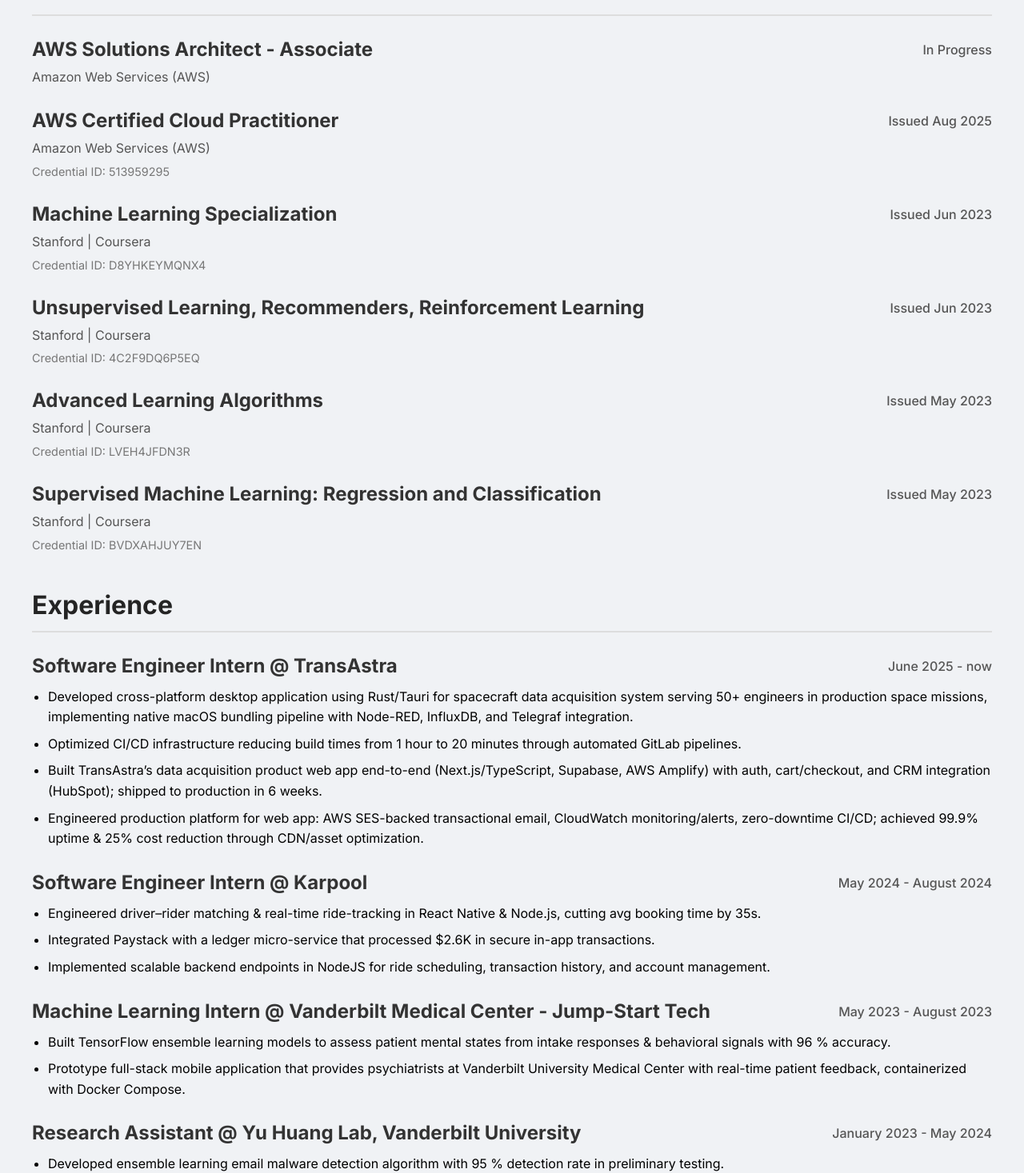
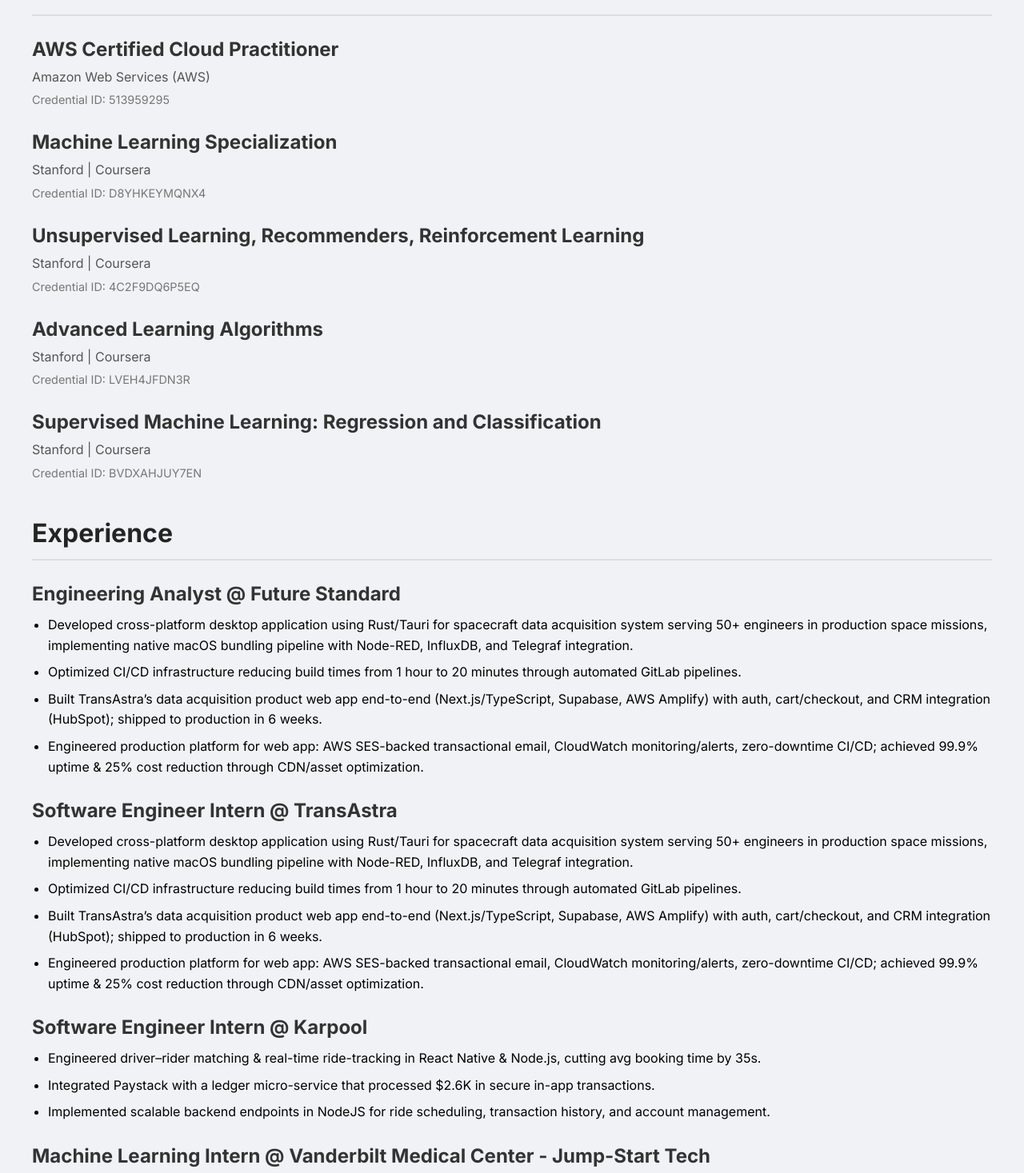
Before and after one commit to nick-bui19/nick-bui19.github.io, a React (Vite) app: page / in a window 1280 px wide. Shown: the part 3783-5250 px from the top of the page at 80% size. Built offline with nearby package versions, Linux system fonts and the light colour scheme.

Commit message:
Update Resume.tsx

```diff
--- a/src/components/Resume.tsx
+++ b/src/components/Resume.tsx
@@ -7,7 +7,6 @@
       university: 'Vanderbilt University',
       location: 'Nashville, TN',
       degree: 'B.Sc. in Computer Science & Mathematics, Minor in Engineering Management',
-      date: 'May 2026',
       courses: [
         'Operating Systems', 'Artificial Intelligence', 'Software Design', 'Programming Languages',
         'Machine Learning', 'Algorithms', 'Data Structures', 'Discrete Structures', 'Digital Systems', 'Statistics'
@@ -17,9 +16,19 @@
   ],
   experience: [
     {
+      company: 'Future Standard',
+      role: 'Engineering Analyst',
+      location: 'Philadelphia, PA',
+      duties: [
+        'Developed cross-platform desktop application using Rust/Tauri for spacecraft data acquisition system serving 50+ engineers in production space missions, implementing native macOS bundling pipeline with Node-RED, InfluxDB, and Telegraf integration.',
+        'Optimized CI/CD infrastructure reducing build times from 1 hour to 20 minutes through automated GitLab pipelines.',
+        'Built TransAstra’s data acquisition product web app end-to-end (Next.js/TypeScript, Supabase, AWS Amplify) with auth, cart/checkout, and CRM integration (HubSpot); shipped to production in 6 weeks.',
+        'Engineered production platform for web app: AWS SES-backed transactional email, CloudWatch monitoring/alerts, zero-downtime CI/CD; achieved 99.9% uptime & 25% cost reduction through CDN/asset optimization.'
+      ]
+    },
+    {
       company: 'TransAstra',
       role: 'Software Engineer Intern',
-      date: 'June 2025 - now',
       location: 'Los Angeles, CA',
       duties: [
         'Developed cross-platform desktop application using Rust/Tauri for spacecraft data acquisition system serving 50+ engineers in production space missions, implementing native macOS bundling pipeline with Node-RED, InfluxDB, and Telegraf integration.',
@@ -31,7 +40,6 @@
     {
       company: 'Karpool',
       role: 'Software Engineer Intern',
-      date: 'May 2024 - August 2024',
       location: 'Cape Town, South Africa',
       duties: [
         'Engineered driver–rider matching & real-time ride-tracking in React Native & Node.js, cutting avg booking time by 35s.',
@@ -42,7 +50,6 @@
     {
       company: 'Vanderbilt Medical Center - Jump-Start Tech',
       role: 'Machine Learning Intern',
-      date: 'May 2023 - August 2023',
       location: 'Nashville, TN',
       duties: [
         'Built TensorFlow ensemble learning models to assess patient mental states from intake responses & behavioral signals with 96 % accuracy.',
@@ -52,7 +59,6 @@
     {
         company: 'Yu Huang Lab, Vanderbilt University',
         role: 'Research Assistant',
-        date: 'January 2023 - May 2024',
         location: 'Nashville, TN',
         duties: [
           'Developed ensemble learning email malware detection algorithm with 95 % detection rate in preliminary testing.',
@@ -63,38 +69,28 @@
   ],
   certifications: [
     {
-      name: 'AWS Solutions Architect - Associate',
-      issuer: 'Amazon Web Services (AWS)',
-      date: 'In Progress'
-    },
-    {
       name: 'AWS Certified Cloud Practitioner',
       issuer: 'Amazon Web Services (AWS)',
-      date: 'Issued Aug 2025',
       credentialId: '513959295'
     },
     {
       name: 'Machine Learning Specialization',
       issuer: 'Stanford | Coursera',
-      date: 'Issued Jun 2023',
       credentialId: 'D8YHKEYMQNX4'
     },
     {
       name: 'Unsupervised Learning, Recommenders, Reinforcement Learning',
       issuer: 'Stanford | Coursera',
-      date: 'Issued Jun 2023',
       credentialId: '4C2F9DQ6P5EQ'
     },
     {
         name: 'Advanced Learning Algorithms',
         issuer: 'Stanford | Coursera',
-        date: 'Issued May 2023',
         credentialId: 'LVEH4JFDN3R'
     },
     {
         name: 'Supervised Machine Learning: Regression and Classification',
         issuer: 'Stanford | Coursera',
-        date: 'Issued May 2023',
         credentialId: 'BVDXAHJUY7EN'
     }
   ]
```
